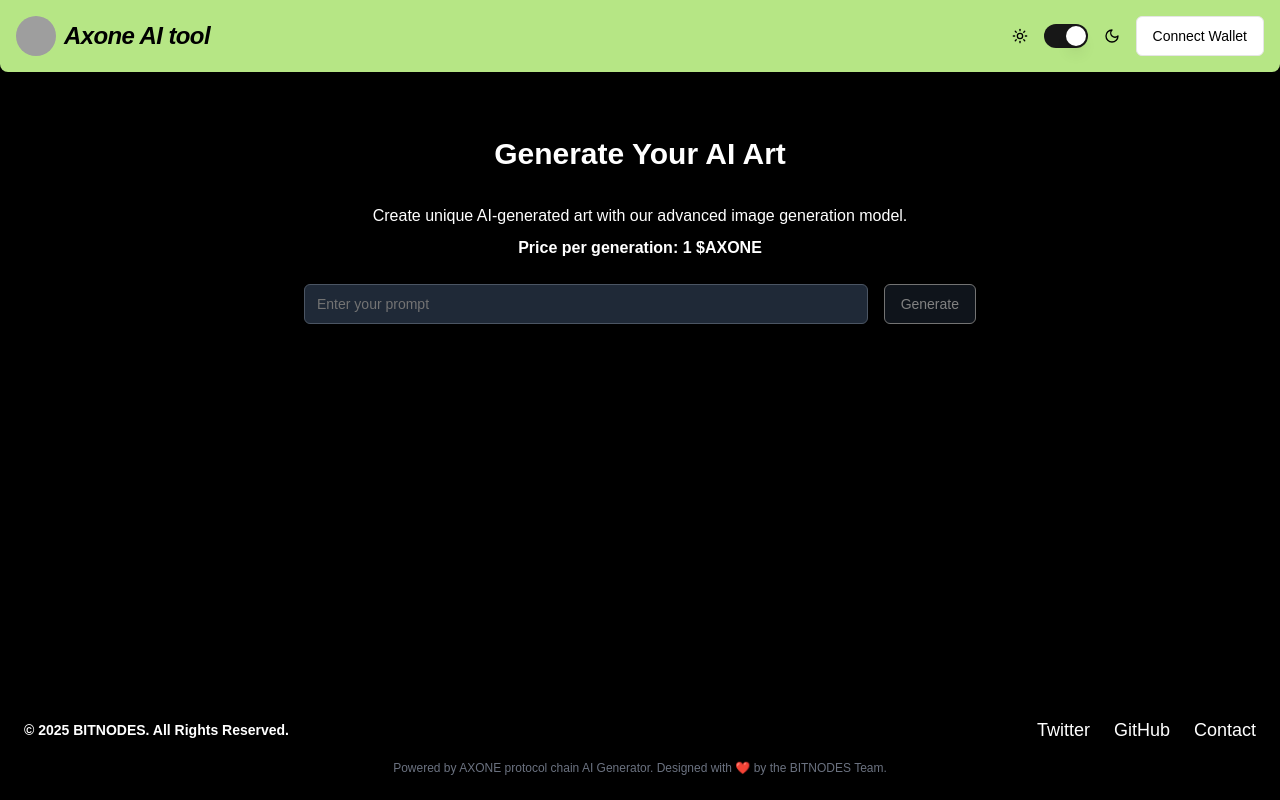
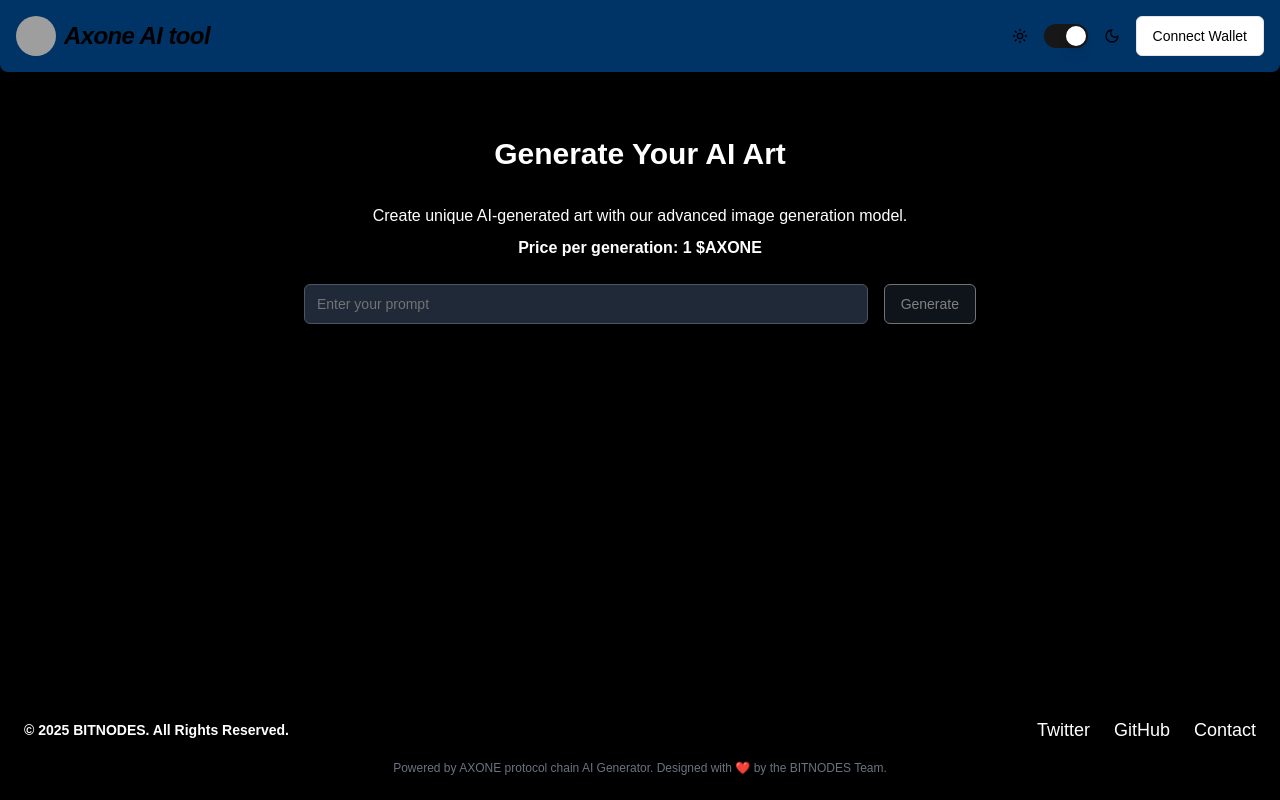
Before and after one commit to opsmanager1/Axone, a Next.js app: page / in a window 1280 px wide. Built offline with nearby package versions, Linux system fonts and the light colour scheme; grey boxes are pictures that could not be loaded.

Commit message:
Update nft-claim-landing.tsx

```diff
--- a/nft-claim-landing.tsx
+++ b/nft-claim-landing.tsx
@@ -274,7 +274,7 @@ export default function NFTClaimLanding() {
   return (
     <div className={`flex flex-col min-h-screen ${isDarkMode ? "bg-black" : "bg-white"}`}>
       <nav
-        className={`flex justify-between items-center p-4 bg-[rgba(202,255,148,.9)] text-black sticky top-0 z-10 rounded-b-lg shadow-md`}
+        className={`flex justify-between items-center p-4 ${isDarkMode ? "bg-[#003366]" : "bg-[#003366]"} text-black sticky top-0 z-10 rounded-b-lg shadow-md`}
       >
         <div className="flex items-center space-x-2">
           <Avatar>
```
